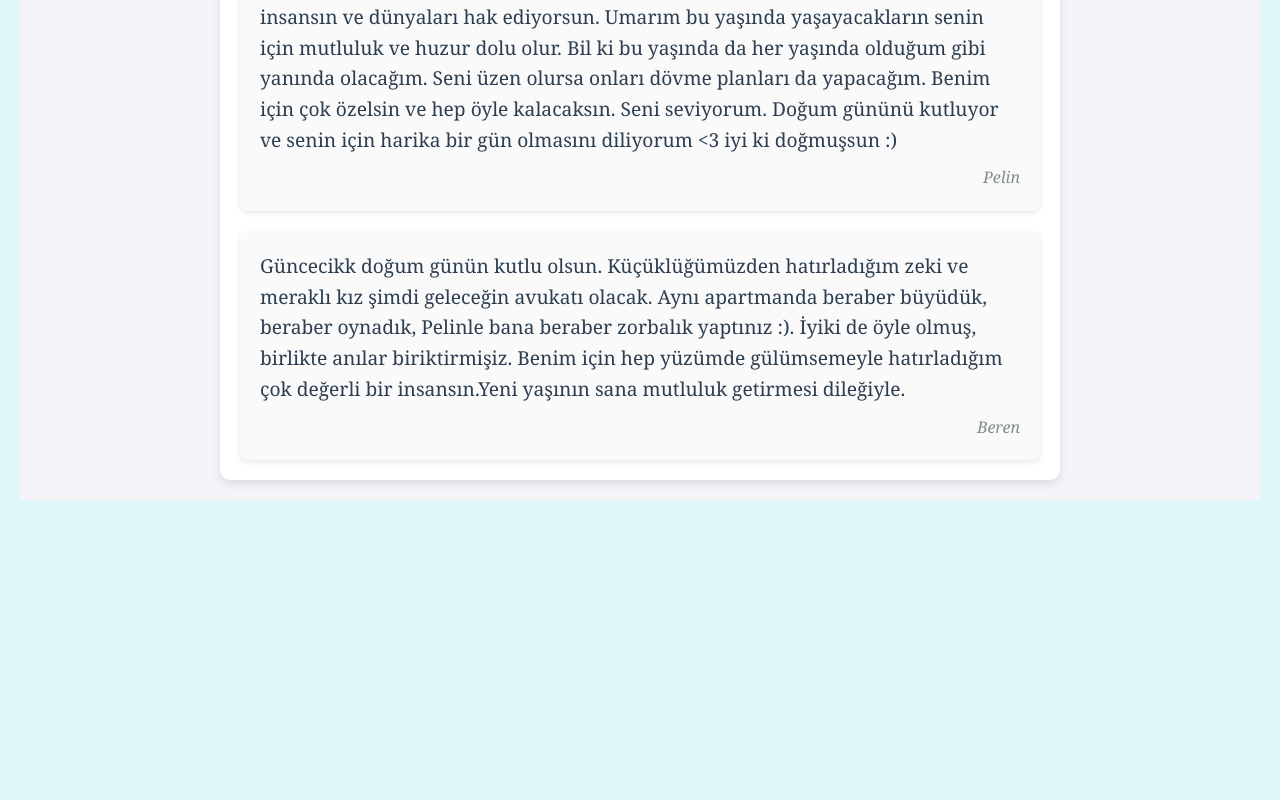
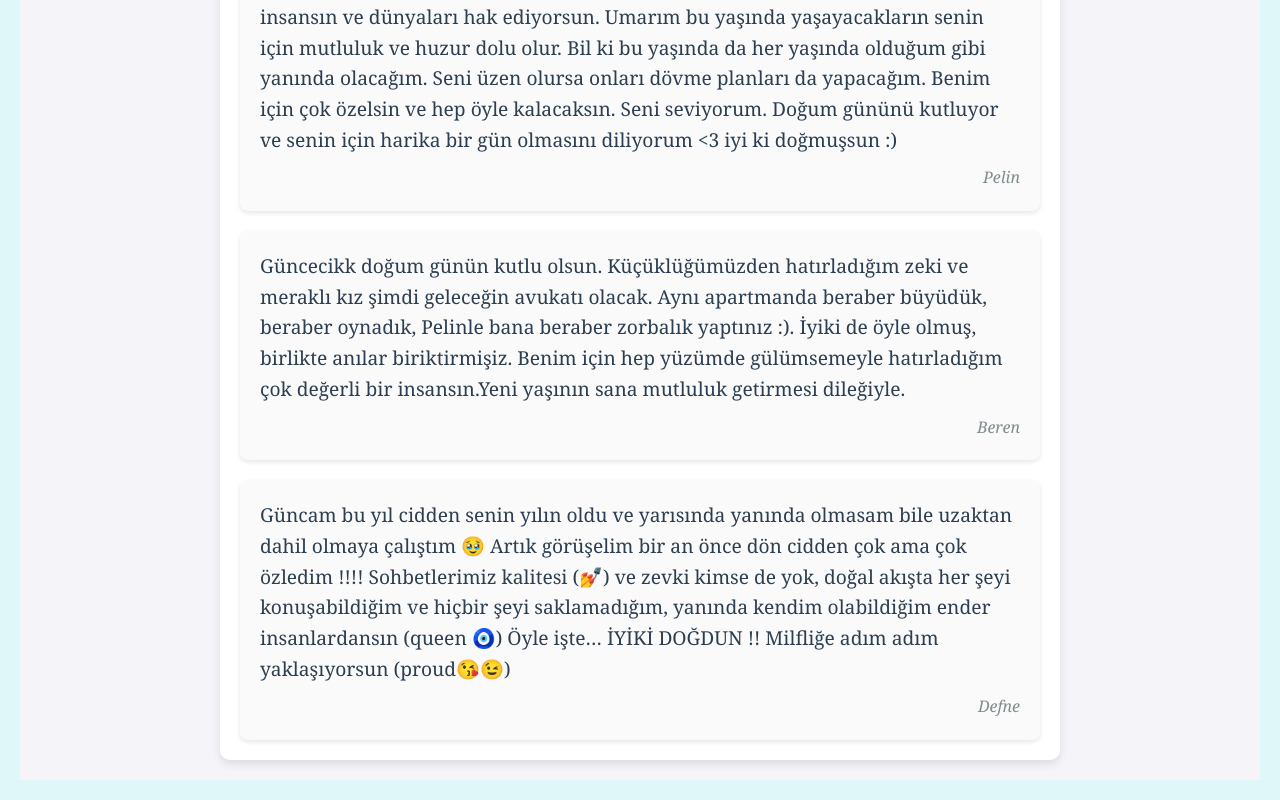
Before and after one commit to guncedogdu/guncedogdu, a React (Create React App) app: page /guncedogdu/Messages in a window 1280 px wide. Shown: the part 1156-1956 px from the top of the page. Before the commit the page ends 1676 px from the top, so only its background shows below. Built offline with nearby package versions, Linux system fonts and the light colour scheme.

Commit message:
asdasdasd

```diff
--- a/src/Pages/Messages.jsx
+++ b/src/Pages/Messages.jsx
@@ -4,7 +4,8 @@ const Messages = () => {
   const items = [
     { message:"Doğum gününüz kutlu olsun sanatçı hanım. Umarım hazırladığım şeyleri beğenirsiniz :^). Açıkçası buraya şu an ne yazacağıma karar veremiyorum. Çok fazla şey yazmak istiyorum, sana çok fazla şey ifade etmek istiyorum. Kelimeler ama kifayetsiz kalıyor. Seni tanıdığım için çok mutluyum. Seni daha çok tanımak istiyorum ve akabinde de içimde sana karşı bir merak besliyorum. Bir şeyleri gördüğümde acaba bunu sever miydi ya da kesin bunu severdi diye düşüncelere sebep oluyorsun. İçimi kıpır kıpır ediyorsun kendimi çocukluğuma dönmüşüm gibi hissediyorum. Sanki böyle aslında çok normal bir şey görmüşüm hoşuma gitmiş hemen seninle paylaşmak istiyorum, sana anlatmak, seninle anılar oluşturmak istiyorum. Açıkçası çok mutlu hissediyorum. Düşüncelerini seviyorum, sanata, bilime, felsefeye yaklaşımına bayılıyorum. Karakterini çok sevimli buluyorum ve onunla paylaşabildiğimm her şeyi paylaşmak istiyorum. Dediğim gibi aklımdan geçen hissettiğim şeyleri kelimelere dökmekte çok zorlanıyorum <3. Umarım eylemlerim benim adıma anlaşılır bir biçimde konuşuyordur. İyi ki doğmuşsun iyi ki varsın <3 :^)", photo:"abc", user:"Selçuk", music:"abc"},
     { message:"Sevgili vampir kaplumbağa yoldaṣım, Minderlerin arasında oynarkene birden zamanın acımasızlığında kendimizi 20lerimizde bulduk. Her ne kadar hızlı geçse ve seni son yıllarda aramızdaki mesafe engelinden az görmüş olsam da benim kalbim seninle olan arkadaşlığından hiç tükenmedi ve geçirdiğimiz her saniyeyi hazine misali hafızasında sakladı. Kimseye anlatamadıklarımı ben sana sen bana anlattın, dertleştik, sevindik, güldük, eğlendik. Bu yıllarda başımıza gelmeyen kalmadı belki de. Çok zorluklar geçirdin, belki de bazen çöktün ama sen kendinden ödün vermedin. Seninle çok gurur duyuyorum, sen çok harika bir insansın ve dünyaları hak ediyorsun. Umarım bu yaşında yaşayacakların senin için mutluluk ve huzur dolu olur. Bil ki bu yaşında da her yaşında olduğum gibi yanında olacağım. Seni üzen olursa onları dövme planları da yapacağım. Benim için çok özelsin ve hep öyle kalacaksın. Seni seviyorum. Doğum gününü kutluyor ve senin için harika bir gün olmasını diliyorum <3 iyi ki doğmuşsun :)",  photo:"abc", user:"Pelin", music:"abc"},
-    { message:"Güncecikk doğum günün kutlu olsun. Küçüklüğümüzden hatırladığım zeki ve meraklı kız şimdi geleceğin avukatı olacak. Aynı apartmanda beraber büyüdük, beraber oynadık, Pelinle bana beraber zorbalık yaptınız :). İyiki de öyle olmuş, birlikte anılar biriktirmişiz. Benim için hep yüzümde gülümsemeyle hatırladığım çok değerli bir insansın.Yeni yaşının sana mutluluk getirmesi dileğiyle.",  photo:"abc", user:"Beren", music:"abc"}
+    { message:"Güncecikk doğum günün kutlu olsun. Küçüklüğümüzden hatırladığım zeki ve meraklı kız şimdi geleceğin avukatı olacak. Aynı apartmanda beraber büyüdük, beraber oynadık, Pelinle bana beraber zorbalık yaptınız :). İyiki de öyle olmuş, birlikte anılar biriktirmişiz. Benim için hep yüzümde gülümsemeyle hatırladığım çok değerli bir insansın.Yeni yaşının sana mutluluk getirmesi dileğiyle.",  photo:"abc", user:"Beren", music:"abc"},
+    { message:"Güncam bu yıl cidden senin yılın oldu ve yarısında yanında olmasam bile uzaktan dahil olmaya çalıştım 🥹 Artık görüşelim bir an önce dön cidden çok ama çok özledim !!!! Sohbetlerimiz kalitesi (💅) ve zevki kimse de yok, doğal akışta her şeyi konuşabildiğim ve hiçbir şeyi saklamadığım, yanında kendim olabildiğim ender  insanlardansın (queen 🧿) Öyle işte… İYİKİ DOĞDUN !! Milfliğe adım adım yaklaşıyorsun (proud😘😉)",  photo:"abc", user:"Defne", music:"abc"}
   ]
 
   return (
```
